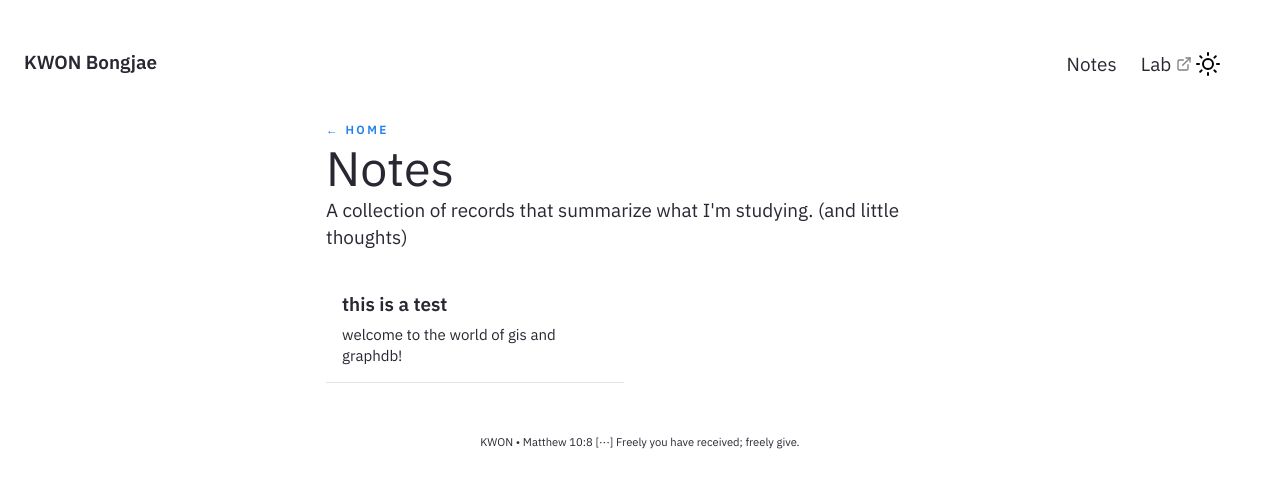
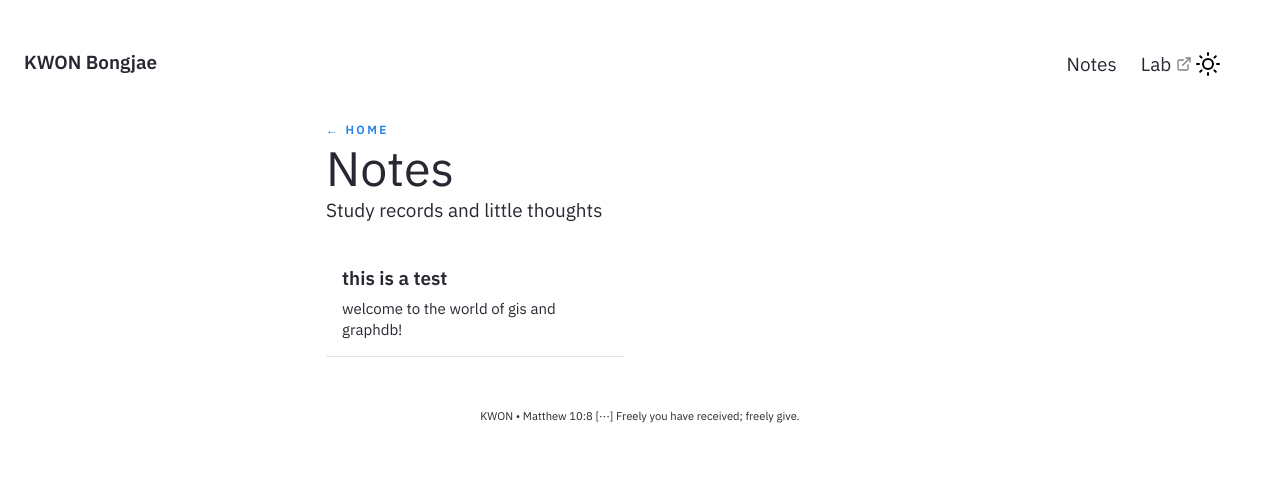
Before and after one commit to bongjaekwon/bongjaekwon.github.io, a Jekyll site: the page built from pages/notes.md, in a window 1280 px wide. Shown: the top 488 px of the page. Built offline with Jekyll 4.4.1, drawn with Linux system fonts in a browser that asks for light colours; nearby versions of some CDN libraries; library files that are not in the unit come from our copies.

```diff
--- a/pages/notes.md
+++ b/pages/notes.md
@@ -5,4 +5,4 @@ feedformat: card
 title: Notes
 ---
 
-A collection of records that summarize what I'm studying. (and little thoughts)
+Study records and little thoughts
```
